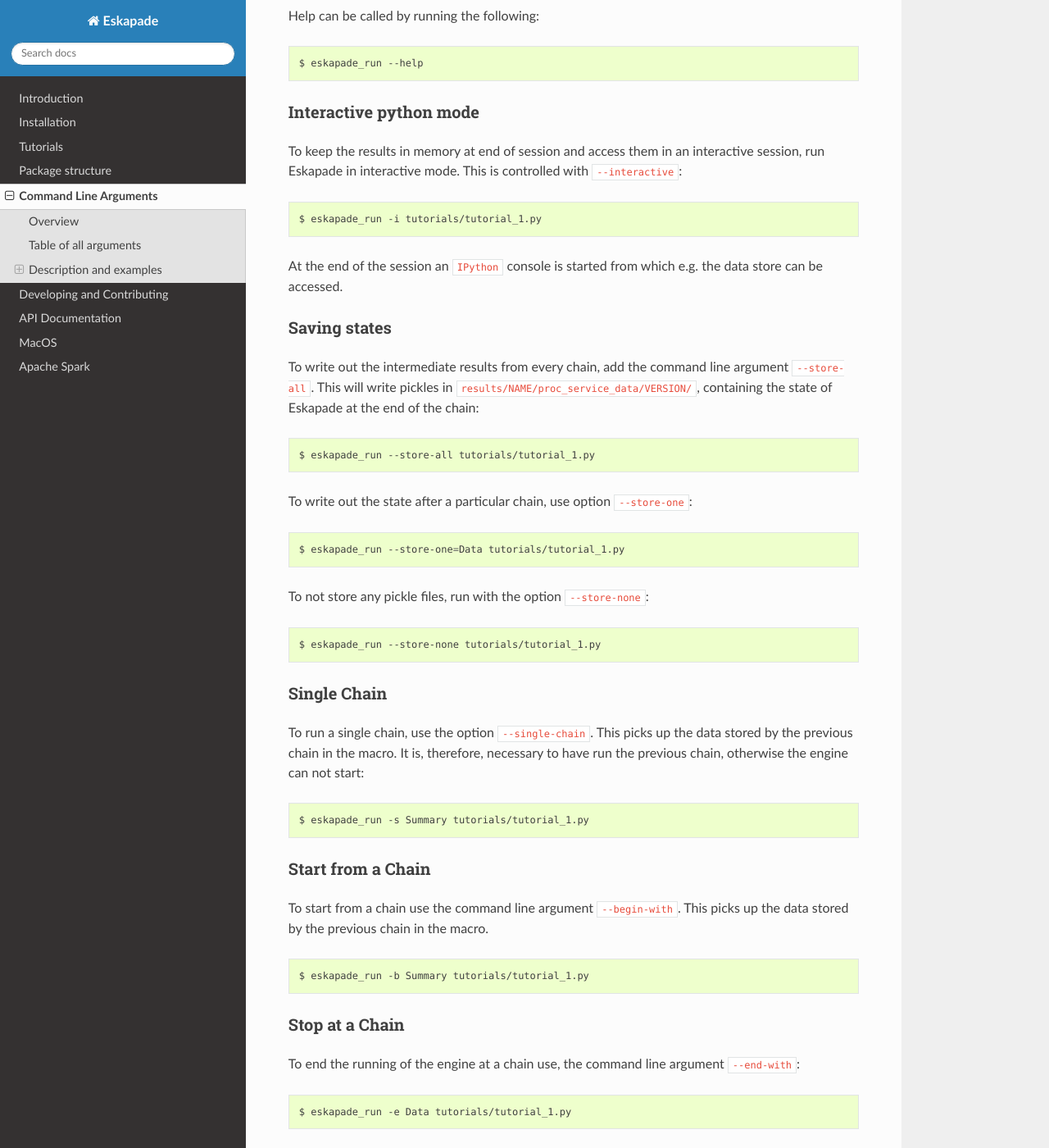
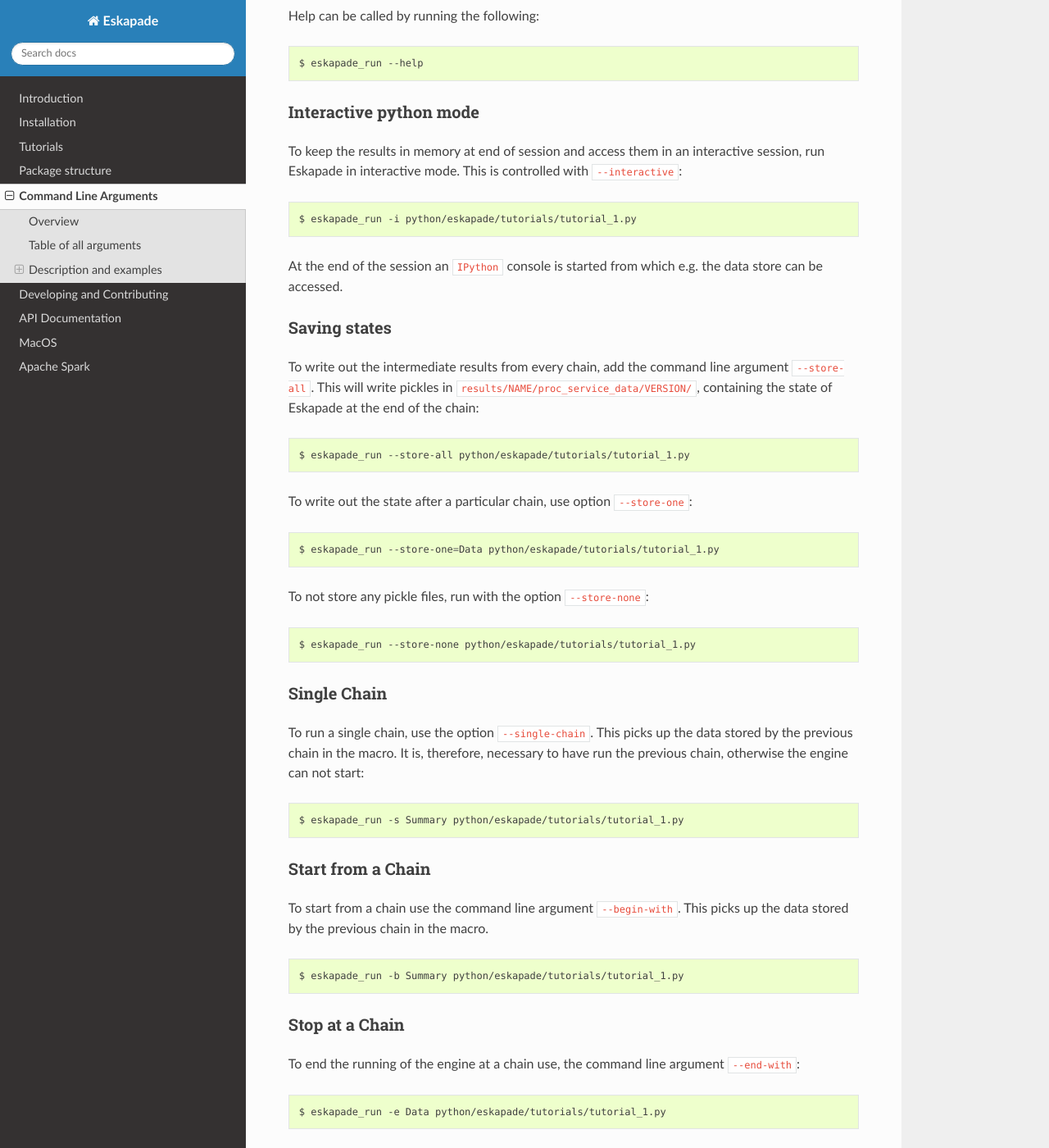
Before and after one commit to KaveIO/Eskapade, a Sphinx documentation site: the page built from docs/source/command_line_arguments.rst, in a window 1280 px wide and 1400 px high, scrolled down 3043 px. Shown: the whole window at 82% size. Built offline with Sphinx 7.4.7 and the Read the Docs theme 2.0.0, drawn with Linux system fonts in a browser that asks for light colours; some of the changed text lies outside the part shown.

Commit message:
Update docs.

```diff
--- a/docs/source/command_line_arguments.rst
+++ b/docs/source/command_line_arguments.rst
@@ -23,7 +23,7 @@
 
 .. code-block:: bash
 
-  $ eskapade_run --store-all tutorials/tutorial_1.py
+  $ eskapade_run --store-all python/eskapade/tutorials/tutorial_1.py
 
 Eskapade uses these pickle files to load the trained models and uses them to predict new samples real-time,
 but also to pick up running at a later stage in the chain setup.
@@ -32,7 +32,7 @@
 
 .. code-block:: bash
 
-  $ eskapade_run --single-chain=Data tutorials/tutorial_1.py
+  $ eskapade_run --single-chain=Data python/eskapade/tutorials/tutorial_1.py
 
 This command uses as input the stored pickle files from the previous chain.
 This might come in handy when, for example, data pre-processing of your training set takes a long time.
@@ -43,13 +43,13 @@
 
 .. code-block:: bash
 
-  $ eskapade_run --begin-with=Summary tutorials/tutorial_1.py
+  $ eskapade_run --begin-with=Summary python/eskapade/tutorials/tutorial_1.py
 
 Stop running after a specified chain:
 
 .. code-block:: bash
 
-  $ eskapade_run --end-with=Data tutorials/tutorial_1.py
+  $ eskapade_run --end-with=Data python/eskapade/tutorials/tutorial_1.py
 
 Below the most important command-line options are explained in detail.
 
@@ -126,7 +126,7 @@
 
 .. code-block:: bash
 
-  $ eskapade_run -L DEBUG tutorials/tutorial_1.py
+  $ eskapade_run -L DEBUG python/eskapade/tutorials/tutorial_1.py
 
 The available log levels are::
 
@@ -166,7 +166,7 @@
 
 .. code-block:: bash
 
-  $ eskapade_run -i tutorials/tutorial_1.py
+  $ eskapade_run -i python/eskapade/tutorials/tutorial_1.py
 
 At the end of the session an ``IPython`` console is started from which
 e.g. the data store can be accessed.
@@ -181,20 +181,20 @@
 
 .. code-block:: bash
 
-  $ eskapade_run --store-all tutorials/tutorial_1.py
+  $ eskapade_run --store-all python/eskapade/tutorials/tutorial_1.py
 
 To write out the state after a particular chain, use option
 ``--store-one``:
 
 .. code-block:: bash
 
-  $ eskapade_run --store-one=Data tutorials/tutorial_1.py
+  $ eskapade_run --store-one=Data python/eskapade/tutorials/tutorial_1.py
 
 To not store any pickle files, run with the option ``--store-none``:
 
 .. code-block:: bash
 
-  $ eskapade_run --store-none tutorials/tutorial_1.py
+  $ eskapade_run --store-none python/eskapade/tutorials/tutorial_1.py
 
 Single Chain
 ~~~~~~~~~~~~
@@ -206,7 +206,7 @@
 
 .. code-block:: bash
 
-  $ eskapade_run -s Summary tutorials/tutorial_1.py
+  $ eskapade_run -s Summary python/eskapade/tutorials/tutorial_1.py
 
 Start from a Chain
 ~~~~~~~~~~~~~~~~~~
@@ -216,7 +216,7 @@
 
 .. code-block:: bash
 
-  $ eskapade_run -b Summary tutorials/tutorial_1.py
+  $ eskapade_run -b Summary python/eskapade/tutorials/tutorial_1.py
 
 Stop at a Chain
 ~~~~~~~~~~~~~~~
@@ -226,7 +226,7 @@
 
 .. code-block:: bash
 
-  $ eskapade_run -e Data tutorials/tutorial_1.py
+  $ eskapade_run -e Data python/eskapade/tutorials/tutorial_1.py
 
 
 Changing analysis version
@@ -240,7 +240,7 @@
 
 .. code-block:: bash
 
-  $ eskapade_run -v 1 tutorials/tutorial_1.py
+  $ eskapade_run -v 1 python/eskapade/tutorials/tutorial_1.py
 
 Notice that the output of this analysis is now stored in the directory:
 
@@ -289,7 +289,7 @@
 
 .. code-block:: bash
 
-  $ eskapade_run --profile=cumulative tutorials/tutorial_1.py
+  $ eskapade_run --profile=cumulative python/eskapade/tutorials/tutorial_1.py
 
 After running this prints out a long list of all functions called,
 including the time it took to run each of of them, where the functions
@@ -310,4 +310,4 @@
 
 .. code-block:: bash
 
-  $ eskapade_run -i --store-all -L DEBUG -c do_chain0=False -c mydict="{'f': 'y=pi', 'pi': 3.14}" tutorials/esk106_cmdline_options.py
+  $ eskapade_run -i --store-all -L DEBUG -c do_chain0=False -c mydict="{'f': 'y=pi', 'pi': 3.14}" python/eskapade/tutorials/esk106_cmdline_options.py
```
Also changed, not shown: docs/source/coding.rst (+6 -7 lines), docs/source/eskapade.logger.rst (+9 -0 lines), docs/source/eskapade.rst (+8 -0 lines), docs/source/package_structure.rst (+1 -8 lines).
